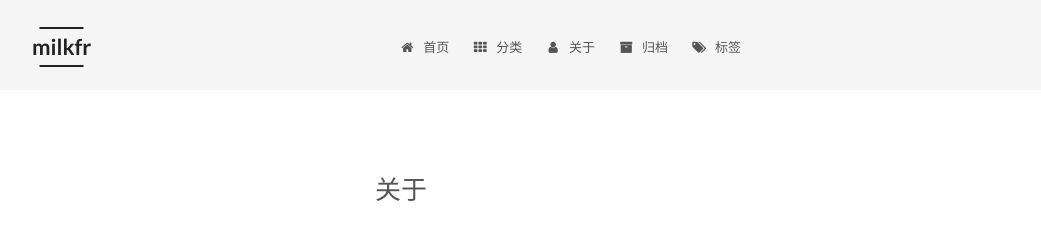
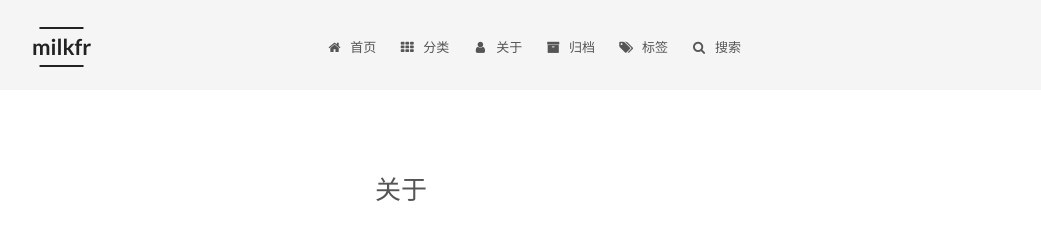
Before and after one commit to milkfr/milkfr.github.io, a Jekyll site: the page built from about/index.md, in a window 1280 px wide. Shown: the top 225 px of the page, without its empty margins (239-1280 px from the left). Built offline with Jekyll 4.4.1, drawn with Linux system fonts in a browser that asks for light colours.

```diff
--- a/_config.yml
+++ b/_config.yml
@@ -11,6 +11,10 @@ author: milkfr
 # Support language: de, en, fr-FR, id, ja, ko, pt-BR, pt, ru, zh-Hans, zh-hk, zh-tw
 language: zh-Hans
 date_format: '%Y-%m-%d'
+reward_comment: 坚持原创技术分享，您的支持将鼓励我继续创作！
+wechatpay: /path/to/wechat-reward-image
+alipay: /path/to/alipay-reward-image
+since: 2018
 
 # URL
 ## If your site is put in a subdirectory, set url as 'http://yoursite.com' and baseurl as '/child'
@@ -212,8 +216,9 @@ font:
 # Social Links
 # Key is the link label showing to end users.
 # Value is the target link (E.g. GitHub: https://github.com/iissnan)
-#social:
+social:
   #LinkLabel: Link
+  GitHub: https://github.com/milkfr
 
 
 # Social Links Icons
@@ -253,8 +258,8 @@ toc:
 
 sidebar:
   # Sidebar Position, available value: left | right
-  position: left
-  #position: right
+  #position: left
+  position: right
 
   # Sidebar Display, available value:
   #  - post    expand on posts automatically. Default.
@@ -282,6 +287,10 @@ sidebar:
 #links_layout: block
 #links_layout: inline
 #links:
+links_title: Links
+links:
+  MacTalk: http://macshuo.com/
+  Title: http://example.com/
   #Title: http://example.com/
 
 
@@ -548,7 +557,7 @@ algolia_search:
 
 # Local search
 local_search:
-  enable: false
+  enable: true
   # if auto, trigger search by changing input
   # if manual, trigger search by pressing enter key or search button
   trigger: auto
```
